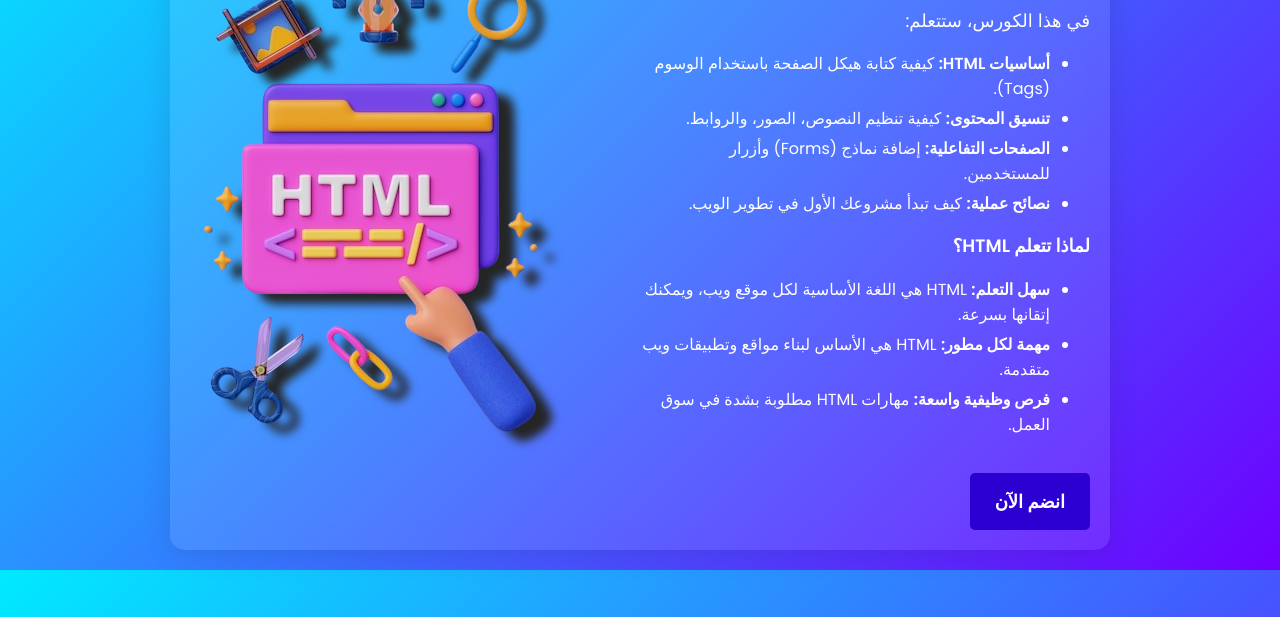
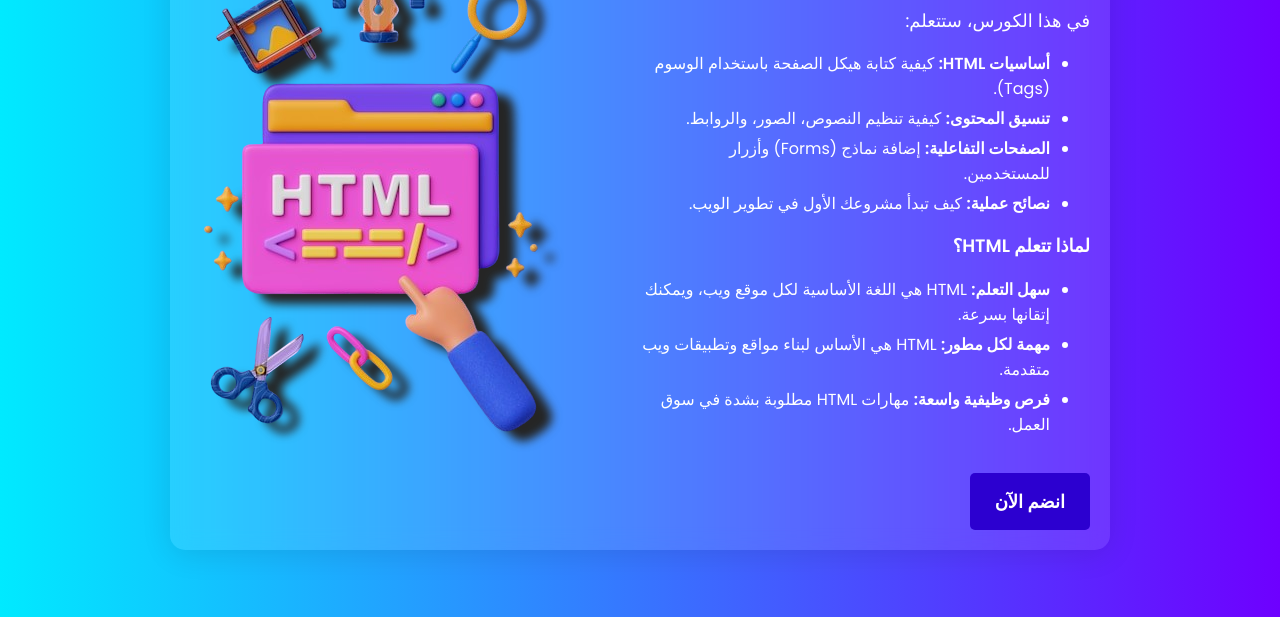
Before and after one commit to omair-660/html, a plain HTML site: page index.html in a window 1280 px wide. Shown: the part 183-800 px from the top of the page. Drawn offline with Linux system fonts and the light colour scheme.

Commit message:
Update index.html

```diff
--- a/index.html
+++ b/index.html
@@ -11,7 +11,7 @@
             margin: 0;
             padding: 0;
             font-family: 'Poppins', sans-serif;
-            background: linear-gradient(135deg, #00eaff, #6e00ff);
+            background: linear-gradient(90deg, #00eaff, #6e00ff);
             display: flex;
             justify-content: center;
             align-items: center;
```
